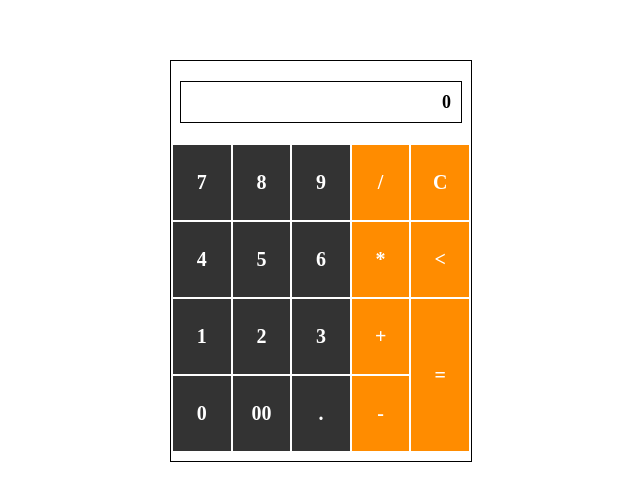
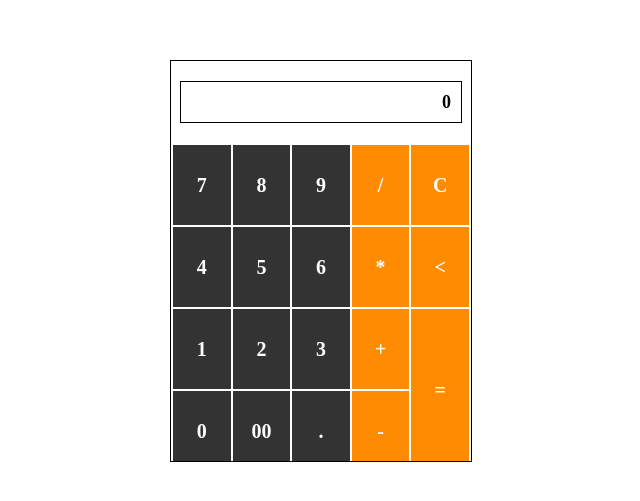
Before and after one commit to andriy57/calculator2.0, a plain HTML site: page index.html in a window 1280 px wide. Shown: the part 139-640 px from the top of the page, without its empty margins (319-959 px from the left). Drawn offline with Linux system fonts and the light colour scheme.

Commit message:
Sample code

```diff
--- a/css/index.css
+++ b/css/index.css
@@ -42,7 +42,7 @@ html .container .keyboard,body .container .keyboard {
 }
 
 html .container .keyboard .keyboard-row,body .container .keyboard .keyboard-row {
-    height: 75px
+    height: 80px
 }
 
 html .container .keyboard .keyboard-row .keyboard-key,body .container .keyboard .keyboard-row .keyboard-key {
```
